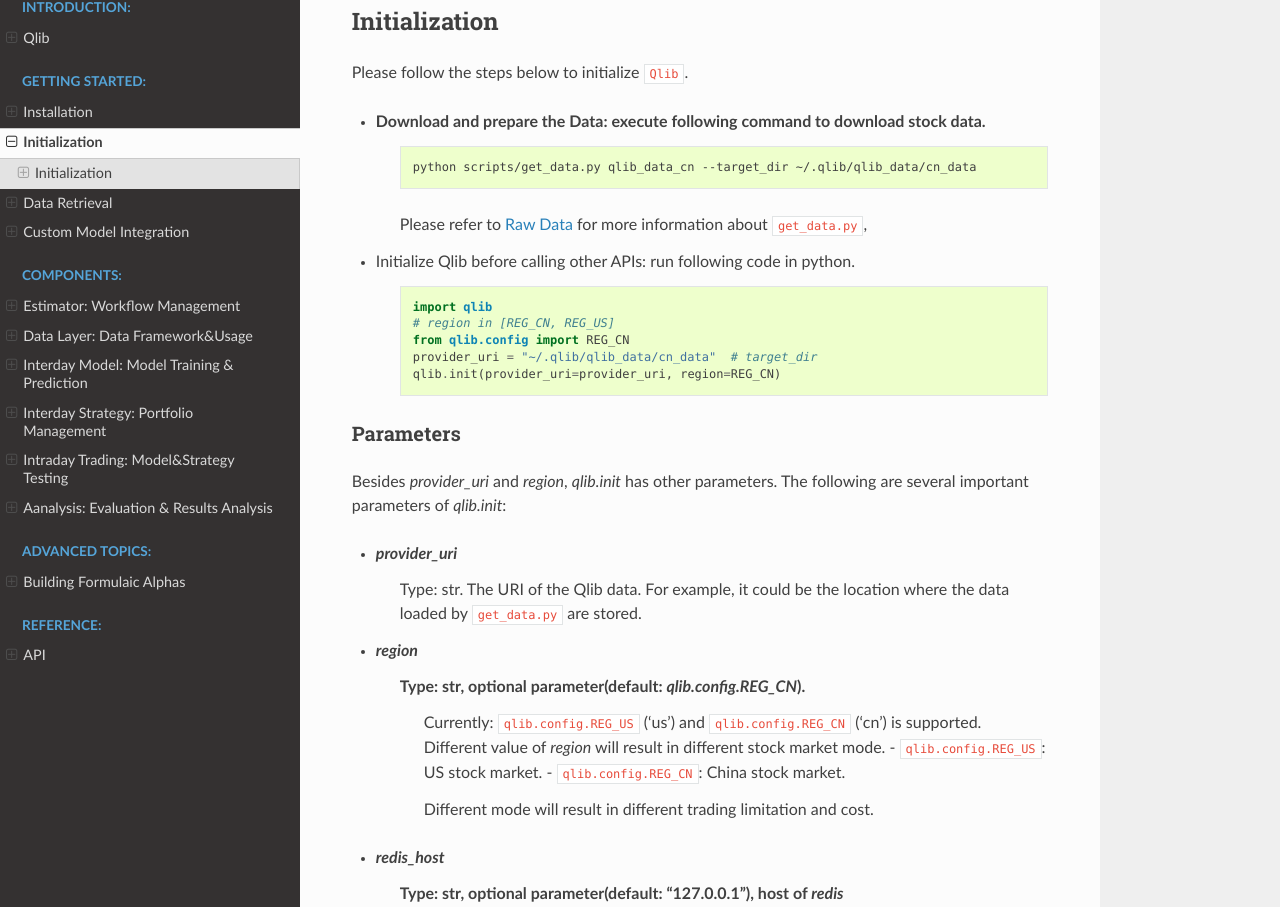
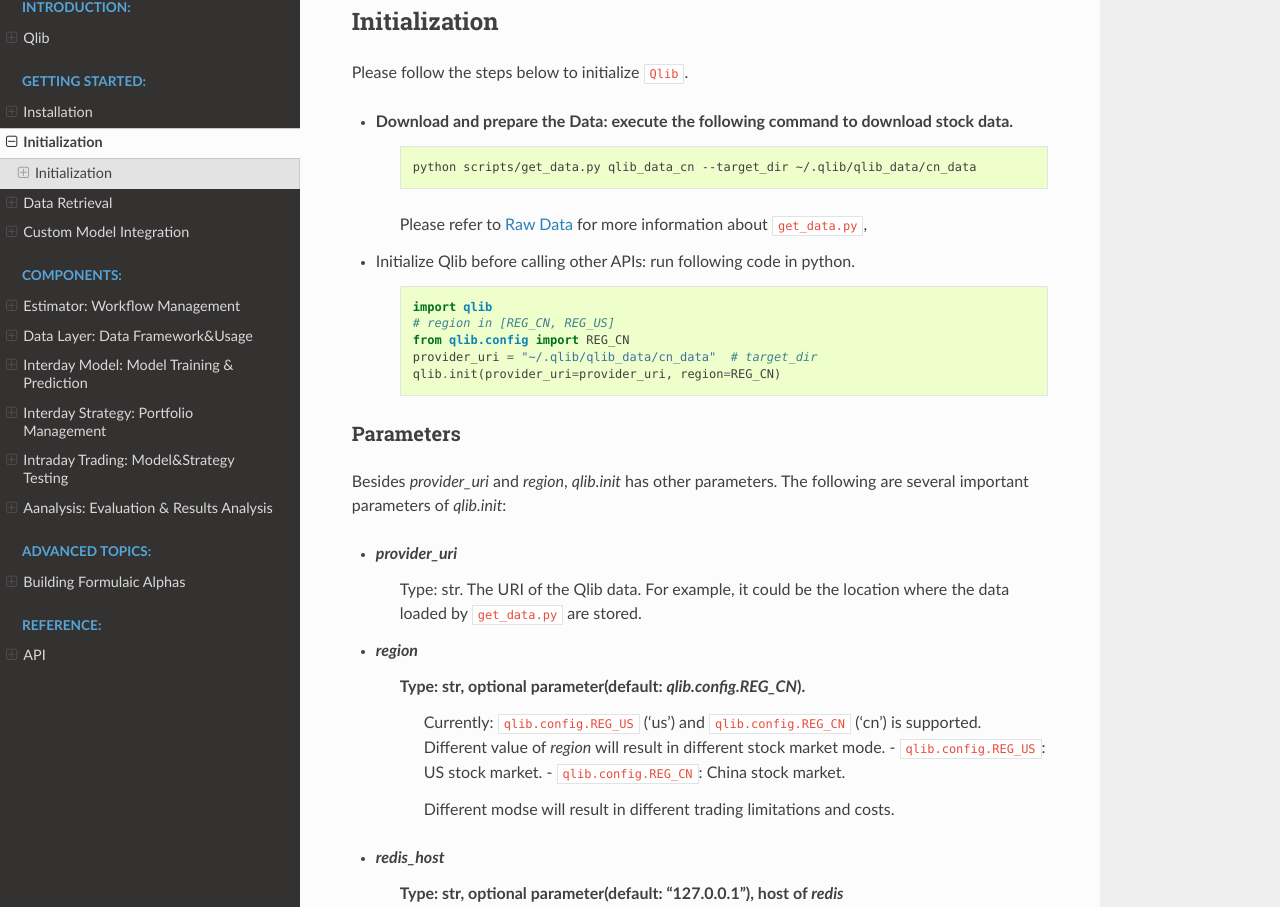
Before and after one commit to microsoft/qlib, a Sphinx documentation site: the page built from docs/start/initialization.rst, in a window 1280 px wide and 1400 px high. Shown: the part 155-1062 px from the top of the window. Built offline with Sphinx 7.4.7 and the Read the Docs theme 2.0.0, drawn with Linux system fonts in a browser that asks for light colours; pages that are not in the unit, such as notebooks, are missing from menus.

Commit message:
Update initialization.rst
Fix typos.

```diff
--- a/docs/start/initialization.rst
+++ b/docs/start/initialization.rst
@@ -11,7 +11,7 @@ Initialization
 
 Please follow the steps below to initialize ``Qlib``.
 
-- Download and prepare the Data: execute following command to download stock data.
+- Download and prepare the Data: execute the following command to download stock data.
     .. code-block:: bash
 
         python scripts/get_data.py qlib_data_cn --target_dir ~/.qlib/qlib_data/cn_data
@@ -43,7 +43,7 @@ Besides `provider_uri` and `region`, `qlib.init` has other parameters. The follo
         - ``qlib.config.REG_US``: US stock market.
         - ``qlib.config.REG_CN``: China stock market.
 
-        Different mode will result in different trading limitation and cost.
+        Different modse will result in different trading limitations and costs.
 - `redis_host`
     Type: str, optional parameter(default: "127.0.0.1"), host of `redis`
         The lock and cache mechanism relies on redis.
```
